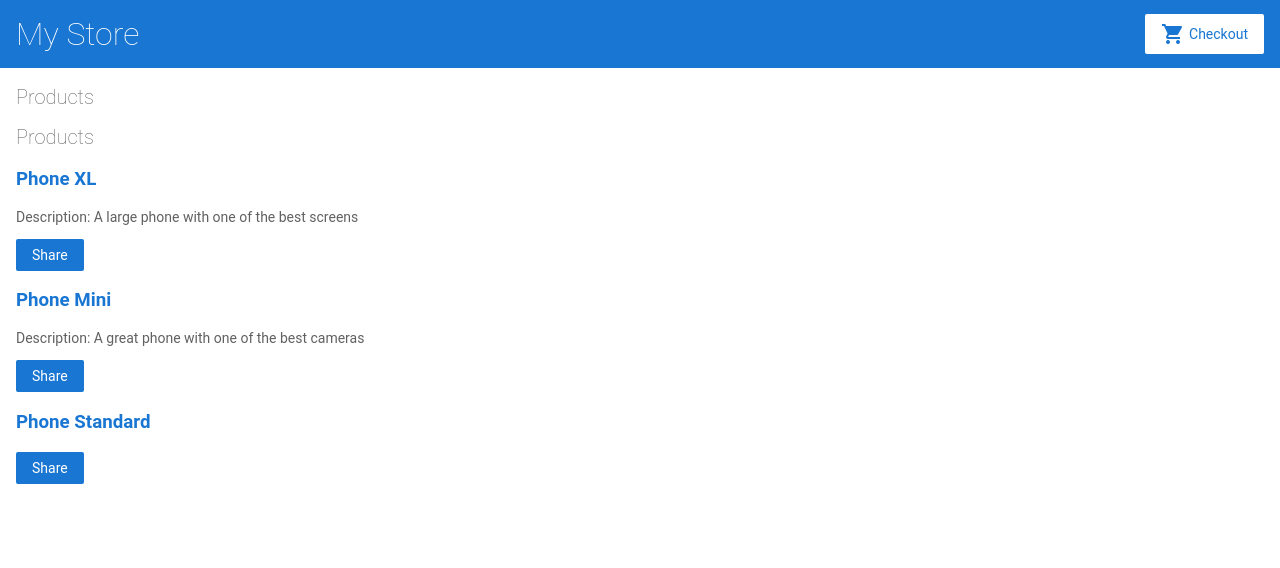
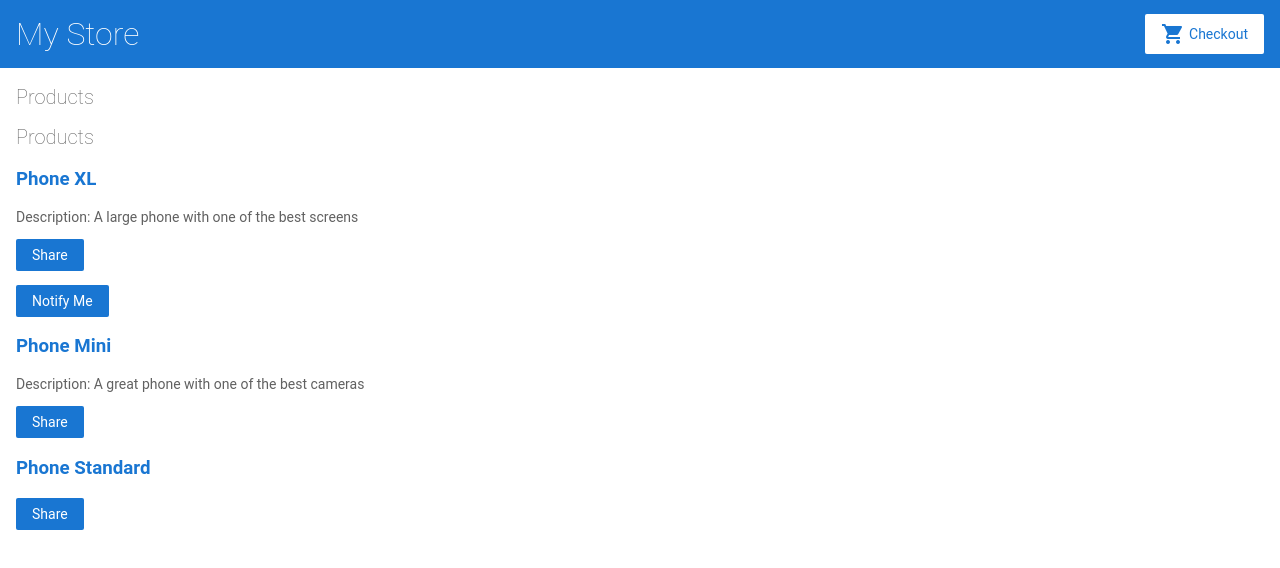
Before and after one commit to JasonRiera/ET-710_D3-20201120-MidtermPractice, an Angular app: page / in a window 1280 px wide. Shown: the top 568 px of the page. Built offline with nearby package versions, Linux system fonts and the light colour scheme.

Commit message:
input complete

```diff
--- a/src/app/app.module.ts
+++ b/src/app/app.module.ts
@@ -6,6 +6,7 @@
 import { AppComponent } from './app.component';
 import { TopBarComponent } from './top-bar/top-bar.component';
 import { ProductListComponent } from './product-list/product-list.component';
+import { ProductAlertsComponent } from './product-alerts/product-alerts.component';
 
 @NgModule({
   imports: [
@@ -18,7 +19,8 @@
   declarations: [
     AppComponent,
     TopBarComponent,
-    ProductListComponent
+    ProductListComponent,
+    ProductAlertsComponent
   ],
   bootstrap: [ AppComponent ]
 })
--- /dev/null
+++ b/src/app/product-alerts/product-alerts.component.html
@@ -0,0 +1,3 @@
+<p *ngIf="product.price > 700">
+  <button>Notify Me</button>
+</p>
--- /dev/null
+++ b/src/app/product-alerts/product-alerts.component.ts
@@ -0,0 +1,17 @@
+import { Component, OnInit } from '@angular/core';
+import { Input } from '@angular/core';
+
+@Component({
+  selector: 'app-product-alerts',
+  templateUrl: './product-alerts.component.html',
+  styleUrls: ['./product-alerts.component.css']
+})
+export class ProductAlertsComponent implements OnInit {
+    @Input() product;
+
+  constructor() { }
+
+  ngOnInit() {
+  }
+
+}
--- a/src/app/product-list/product-list.component.html
+++ b/src/app/product-list/product-list.component.html
@@ -18,6 +18,10 @@
     Share
   </button>
 
+  <app-product-alerts
+  [product]="product">
+</app-product-alerts>
+
 </div>
 
 <!--
```
Also changed, not shown: src/app/product-alerts/product-alerts.component.css (added).
